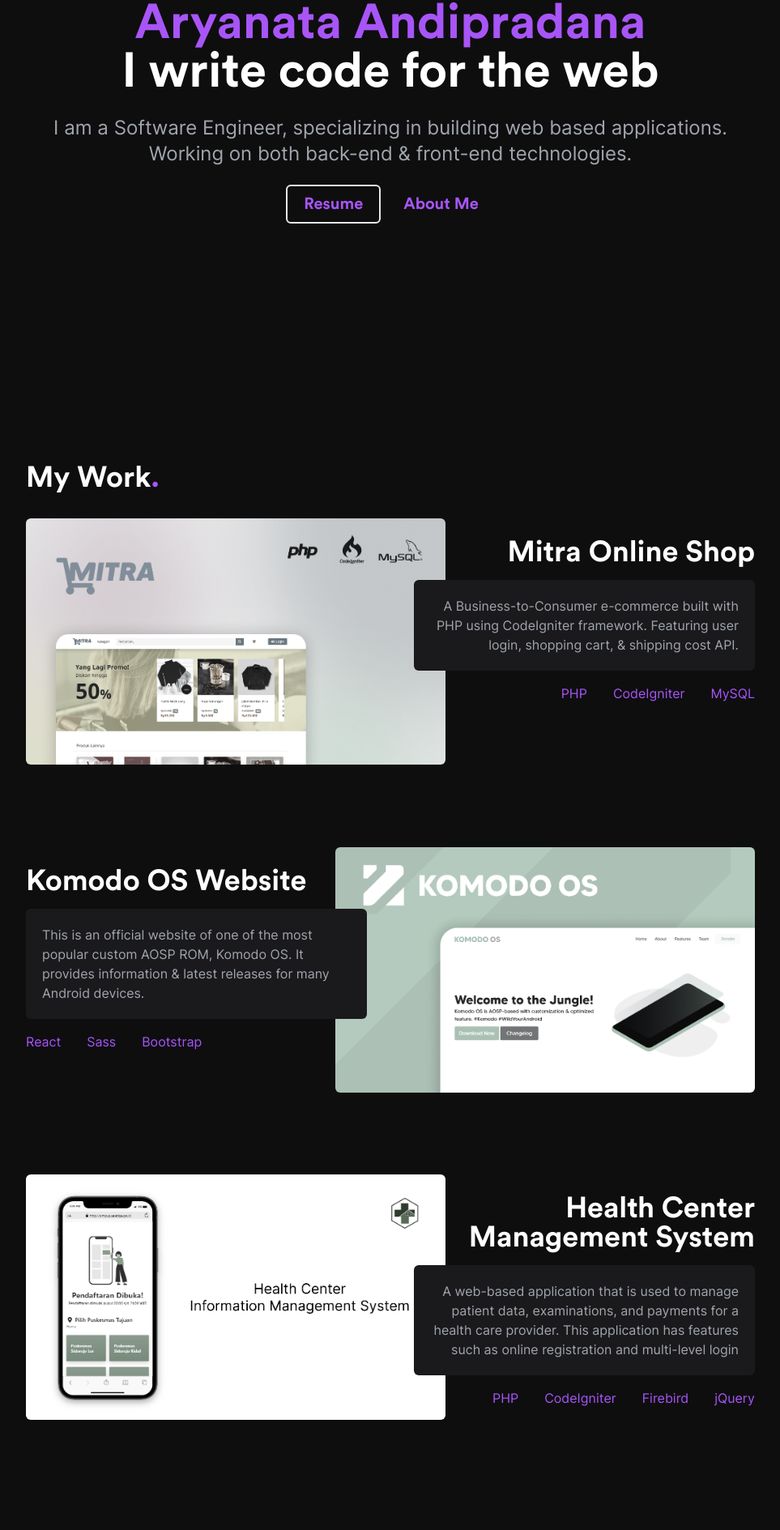
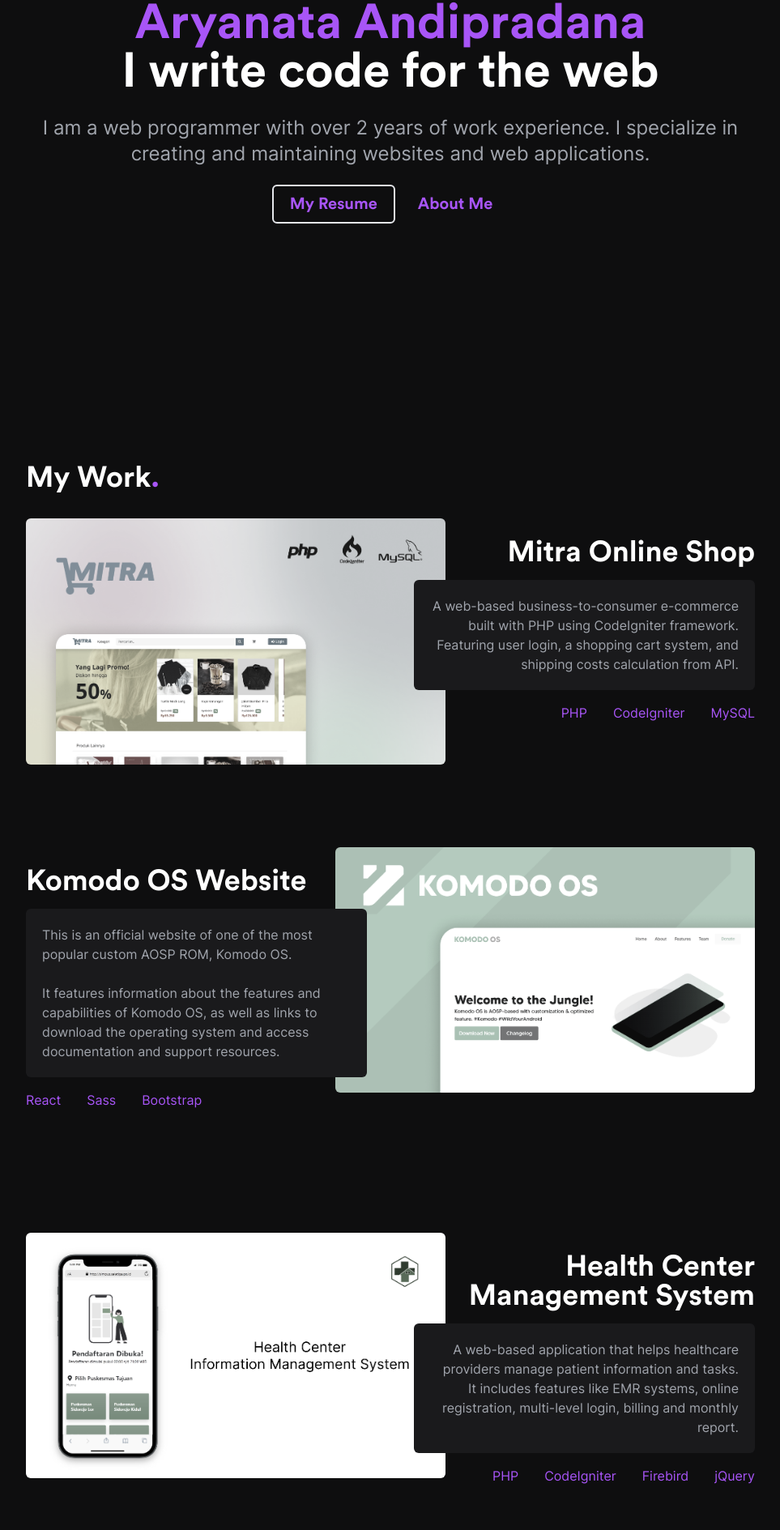
Before and after one commit to aryanataandi/aryanataandi-next, a Next.js app: page / in a window 1280 px wide. Shown: the part 292-2181 px from the top of the page at 81% size, without its empty margins (158-1121 px from the left). Built offline with nearby package versions, Linux system fonts and the light colour scheme.

Commit message:
update wording

```diff
--- a/components/App.jsx
+++ b/components/App.jsx
@@ -16,17 +16,16 @@
             </h1>
             <br />
             <p className="text-secondary text-body">
-              I am a Software Engineer, specializing in building web based
-              applications. Working on both back-end & front-end technologies.
+              I am a web programmer with over 2 years of work experience. I
+              specialize in creating and maintaining websites and web
+              applications.
             </p>
           </div>
           <a href="/resume.pdf" target="_blank" className="btn mr-2">
-            Resume
+            My Resume
           </a>
           <Link href="/about">
-            <a className="btn-secondary">
-              About Me
-            </a>
+            <a className="btn-secondary">About Me</a>
           </Link>
         </div>
       </section>
--- a/components/Footer.jsx
+++ b/components/Footer.jsx
@@ -47,7 +47,7 @@
       <div className="my-4 grid grid-cols-1 md:grid-cols-2">
         <div className="text-center md:text-left">
           <p className="text-secondary m-0">
-            Designed & Built by Aryanata Andipradana
+            Designed & Built with ♥ by Aryanata Andipradana
           </p>
         </div>
         <div className="text-center md:text-right">
--- a/components/Projects.jsx
+++ b/components/Projects.jsx
@@ -11,8 +11,8 @@
     title: "Mitra Online Shop",
     img: skbImage,
     desc: `
-    A Business-to-Consumer e-commerce built with PHP using CodeIgniter framework.
-    Featuring user login, shopping cart, & shipping cost API.
+    A web-based business-to-consumer e-commerce built with PHP using CodeIgniter framework.
+    Featuring user login, a shopping cart system, and shipping costs calculation from API.
       `,
     tech: ["PHP", "CodeIgniter", "MySQL"],
   },
@@ -23,8 +23,9 @@
     img: komodoImage,
     desc: `
     This is an official website of one of the most popular custom AOSP
-    ROM, Komodo OS. It provides information & latest releases for many
-    Android devices.
+    ROM, Komodo OS.<br/><br/>It features information about the features and capabilities
+    of Komodo OS, as well as links to download the operating system and access
+    documentation and support resources.
       `,
     tech: ["React", "Sass", "Bootstrap"],
   },
@@ -34,9 +35,9 @@
     title: "Health Center Management System",
     img: simpusImage,
     desc: `
-    A web-based application that is used to manage patient data, examinations,
-    and payments for a health care provider. This application has features such as online
-    registration and multi-level login
+    A web-based application that helps healthcare providers manage patient
+    information and tasks.<br/> It includes features like EMR systems, online registration,
+    multi-level login, billing and monthly report.
       `,
     tech: ["PHP", "CodeIgniter", "Firebird", "jQuery"],
   },
@@ -72,9 +73,10 @@
                 </a>
               </h2>
               <div className="bg-[#1a1a1c] rounded-md p-5 mb-4">
-                <p className="text-md group-odd:md:text-right text-secondary">
-                  {x.desc}
-                </p>
+                <p
+                  className="text-md group-odd:md:text-right text-secondary"
+                  dangerouslySetInnerHTML={{ __html: x.desc }}
+                ></p>
               </div>
               <div className="group-odd:md:text-right">
                 {x.tech.map((y, i) => {
--- a/pages/about.js
+++ b/pages/about.js
@@ -8,22 +8,20 @@
       </h2>
       <div className="text-secondary">
         <p className="text-xl mb-8">
-          My name is Aryanata Andipradana. You can call me Ryan. I love creating
-          digital products such as web application, design, animation, video and
-          more.
+          My name is Aryanata Andipradana, but you can call me Ryan. I am a Web
+          Developer at a company that focuses on web application development.
         </p>
         <p className="text-xl mb-8">
-          I work as a Software Engineer in a company that focused on web
-          application development. I build various web applications and provide
-          the best experience in solving real business problems. I handle both
-          back-end and front-end stack in my current company. My main focus
-          these days is building web app using good written code and learning
-          modern front-end technologies.
+          In my current role, I build various web applications and provide the
+          best experience in solving real business problems. My main focus these
+          days is building web app using well written code and strive to master
+          modern front-end technologies or even become a full-stack dev.
         </p>
         <p className="text-xl mb-8">
-          Besides of coding, I have interest in new tech stuff, gaming,
-          designing, photography, videography, meme, and exploring amazing
-          places.
+          Aside from coding, I enjoy designing and developing digital products
+          like creating animations and videos. I have a keen interest in new
+          technologies, as well as in gaming, photography, videography, memes,
+          and traveling to new and interesting places.
         </p>
       </div>
     </section>
```
